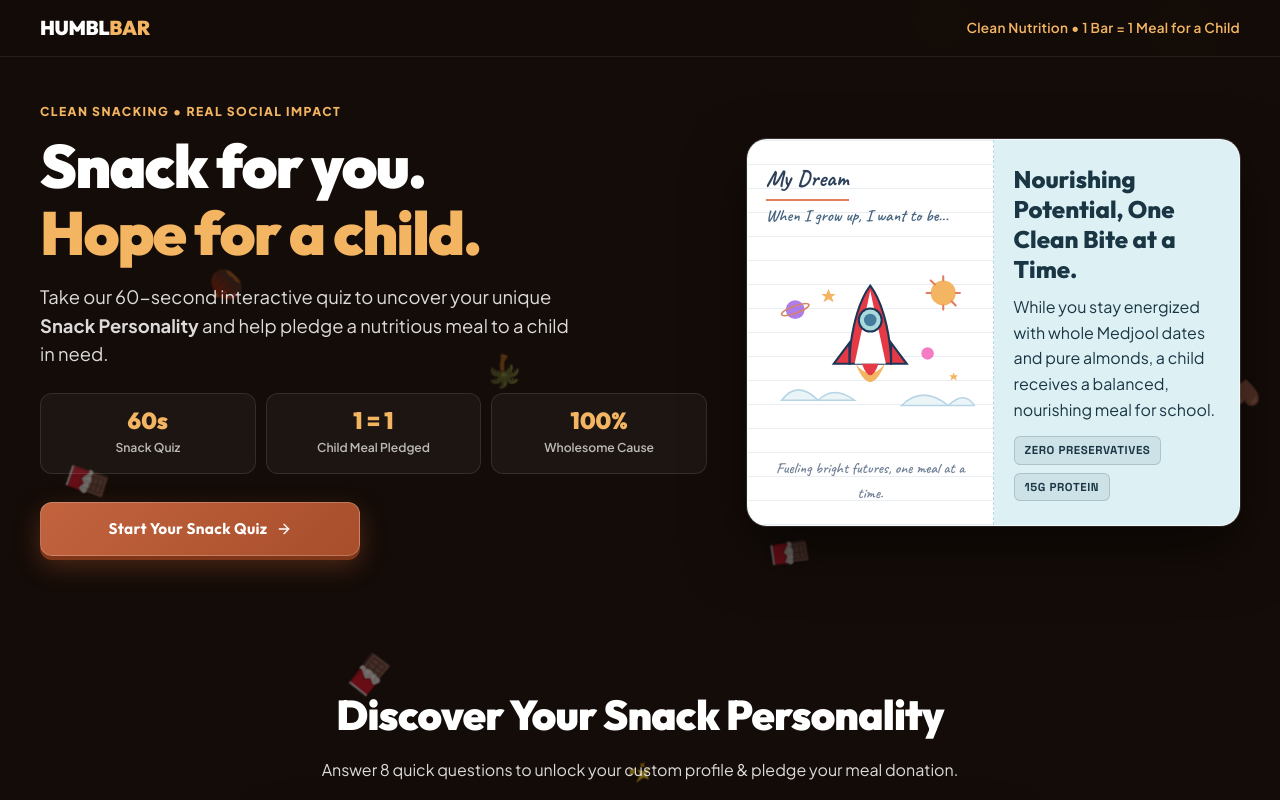
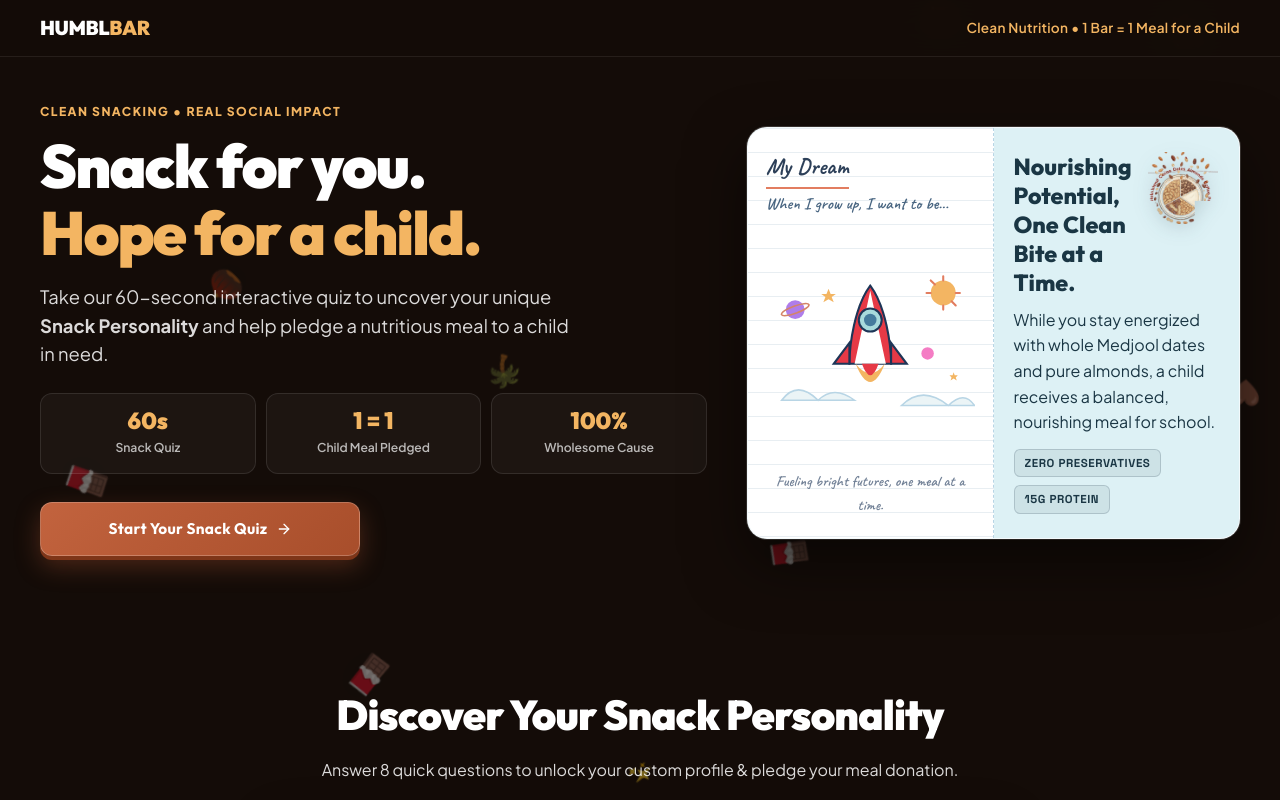
Before and after one commit to aryanrai14022008/searchengine, a Next.js app: page / in a window 1280 px wide. Shown: the top 800 px of the page. Built offline with nearby package versions, Linux system fonts and the light colour scheme.

Commit message:
Clean ingredients sticker background and integrate as interactive seal in dream cause card

```diff
--- a/app/globals.css
+++ b/app/globals.css
@@ -362,13 +362,51 @@
   color: #1A3644;
 }
 
+.dream-copy-header {
+  display: flex;
+  align-items: flex-start;
+  justify-content: space-between;
+  gap: 12px;
+  margin-bottom: 10px;
+}
+
 .dream-headline {
   font-family: var(--font-display);
-  font-size: clamp(1.25rem, 3.5vw, 1.5rem);
+  font-size: clamp(1.2rem, 3.2vw, 1.45rem);
   font-weight: 800;
   line-height: 1.25;
   color: #1A3644;
-  margin-bottom: 10px;
+  margin-bottom: 0;
+  flex: 1;
+}
+
+.dream-ingredients-seal {
+  flex-shrink: 0;
+  width: 72px;
+  height: 72px;
+  display: flex;
+  align-items: center;
+  justify-content: center;
+  filter: drop-shadow(0 4px 10px rgba(26, 54, 68, 0.2));
+  transition: transform 0.35s cubic-bezier(0.34, 1.56, 0.64, 1);
+  cursor: pointer;
+}
+
+.dream-ingredients-seal:hover {
+  transform: rotate(12deg) scale(1.1);
+}
+
+.dream-ingredients-seal-img {
+  width: 100%;
+  height: 100%;
+  object-fit: contain;
+}
+
+@media (max-width: 480px) {
+  .dream-ingredients-seal {
+    width: 58px;
+    height: 58px;
+  }
 }
 
 .dream-headline strong {
--- a/app/page.js
+++ b/app/page.js
@@ -259,9 +259,18 @@
 
                 {/* Right: Cause Card */}
                 <div className="dream-copy-side">
-                  <h3 className="dream-headline">
-                    Nourishing Potential, One Clean Bite at a Time.
-                  </h3>
+                  <div className="dream-copy-header">
+                    <h3 className="dream-headline">
+                      Nourishing Potential, One Clean Bite at a Time.
+                    </h3>
+                    <div className="dream-ingredients-seal" title="Whole Food Ingredients: Dates, Almonds, Cocoa, Coffee, Peanuts">
+                      <img
+                        src="/sticker_ingredients.png"
+                        alt="Whole Food Ingredients"
+                        className="dream-ingredients-seal-img"
+                      />
+                    </div>
+                  </div>
                   <p className="dream-p">
                     While you stay energized with whole Medjool dates and pure almonds, a child receives a balanced, nourishing meal for school.
                   </p>
```
Also changed, not shown: public/sticker_ingredients.png.
